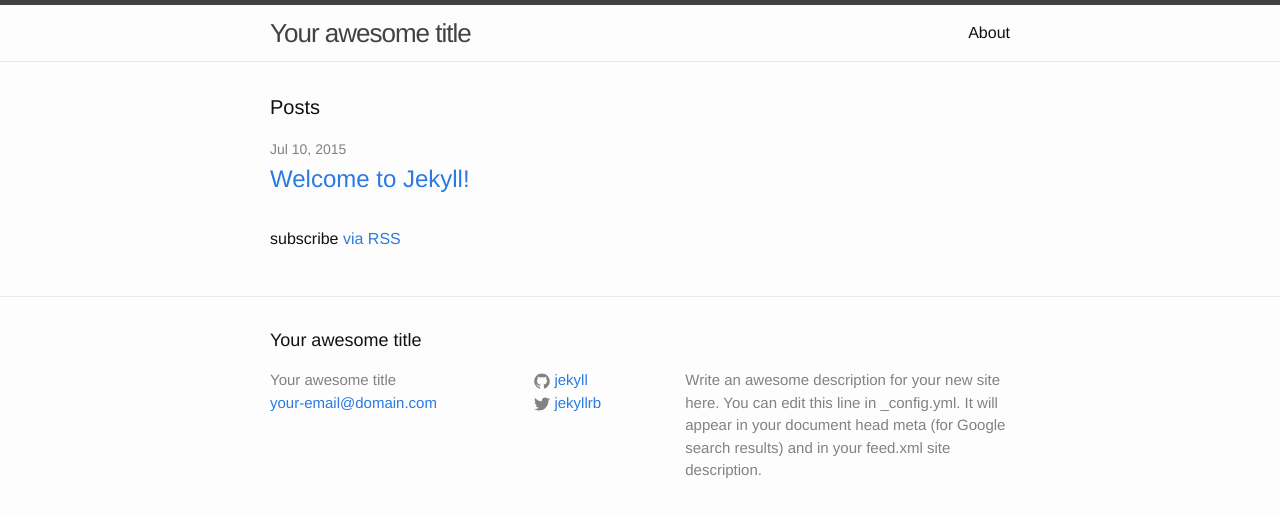
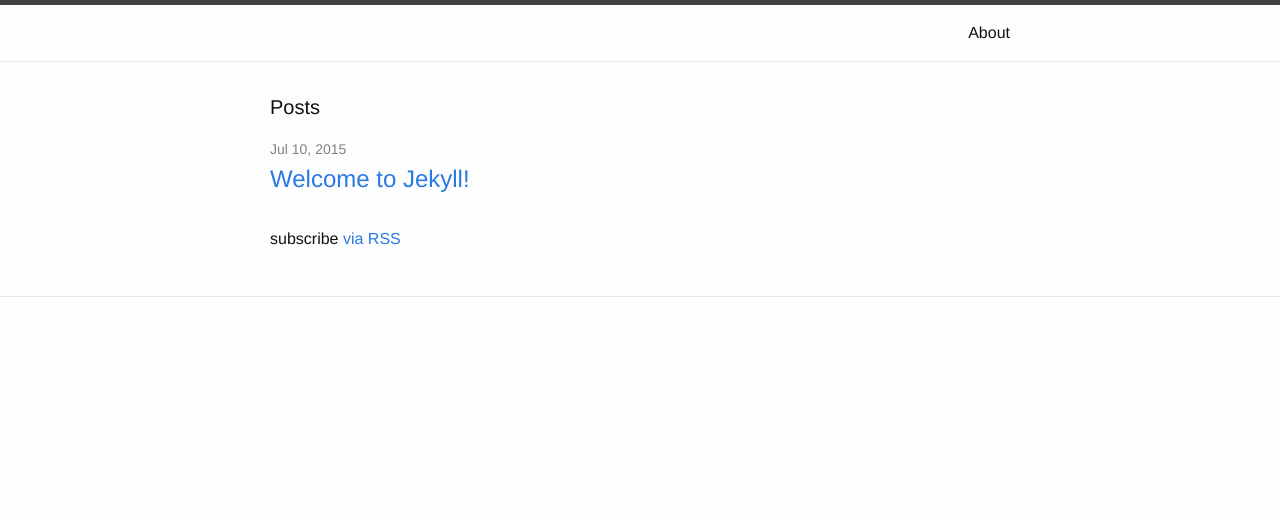
Before and after one commit to przbadu-pages/tutorials, a Jekyll site: the page built from index.html, in a window 1280 px wide. Shown: the top 517 px of the page. Built offline with Jekyll 4.4.1, drawn with Linux system fonts in a browser that asks for light colours.

Commit message:
add jekyll configuration

```diff
--- a/_config.yml
+++ b/_config.yml
@@ -1,14 +1,20 @@
 # Site settings
-title: Your awesome title
-email: your-email@domain.com
-description: > # this means to ignore newlines until "baseurl:"
-  Write an awesome description for your new site here. You can edit this
-  line in _config.yml. It will appear in your document head meta (for
-  Google search results) and in your feed.xml site description.
-baseurl: "" # the subpath of your site, e.g. /blog/
-url: "http://yourdomain.com" # the base hostname & protocol for your site
-twitter_username: jekyllrb
-github_username:  jekyll
+# title: RoR Tutorials
+# email: przbadu.social@gmail.com
+# description: > # this means to ignore newlines until "baseurl:"
+#   Write an awesome description for your new site here. You can edit this
+#   line in _config.yml. It will appear in your document head meta (for
+#   Google search results) and in your feed.xml site description.
+# baseurl: "/tutorials"
+# url: "http://przbadu-pages.github.io" # the base hostname & protocol for your site
 
-# Build settings
+# # Build settings
+# markdown: kramdown
+# twitter_username: przbadu
+# github_username:  przbadu
+
+
 markdown: kramdown
+baseurl: "/tutorials"
+url: "http://przbadu-pages.github.io"
+exclude: ['README.md']
```
